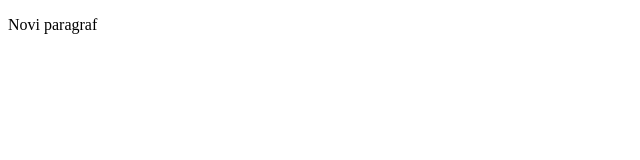
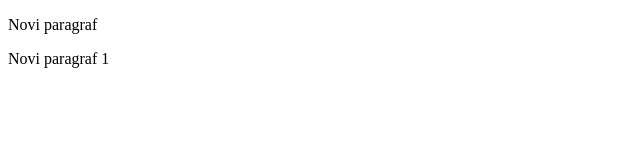
Before and after one commit to aleksandarkacar/academy_AleksandarKacar, a plain HTML site: page index.html in a window 1280 px wide. Shown: the full height of the page, 0-640 px from the left. Drawn offline with Linux system fonts and the light colour scheme.

Commit message:
dodat paragraf 2

```diff
--- a/index.html
+++ b/index.html
@@ -8,5 +8,6 @@
 </head>
 <body>
     <p>Novi paragraf</p>
+    <p>Novi paragraf 1</p>
 </body>
 </html>
```
